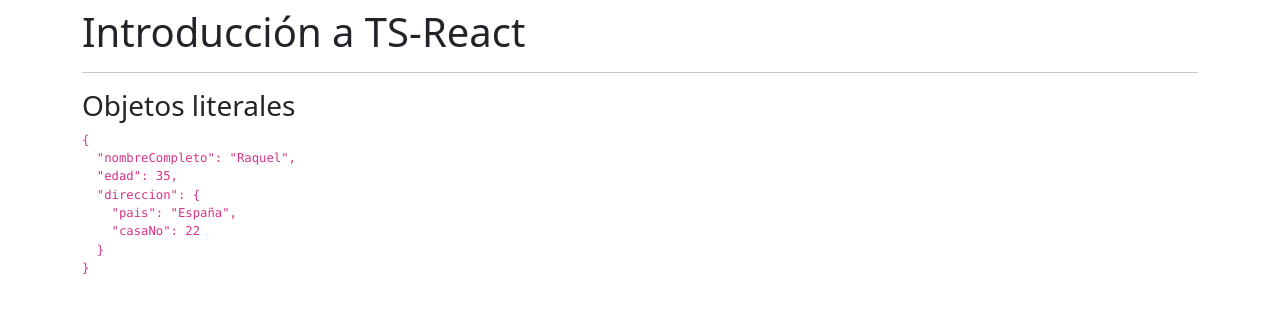
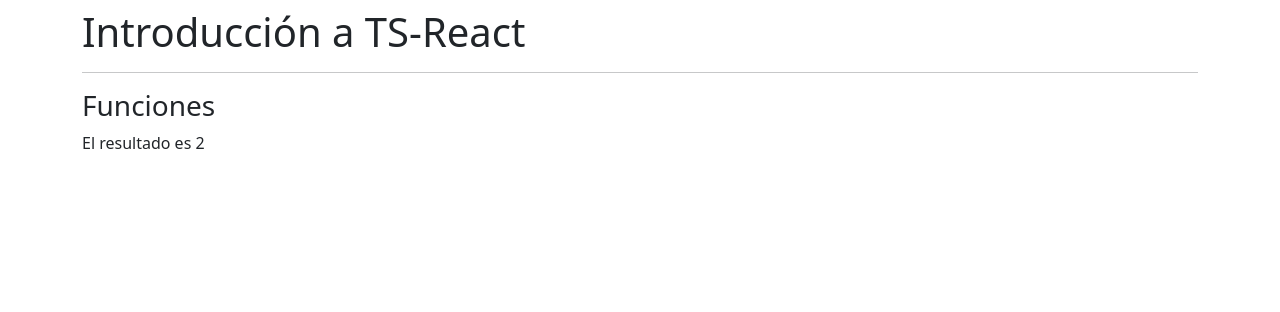
Before and after one commit to raquelv85/typescript, a React (Create React App) app: page / in a window 1280 px wide. Shown: the top 312 px of the page. Built offline with nearby package versions, Linux system fonts and the light colour scheme.

Commit message:
create component Funciones and add function with types

```diff
--- a/src/App.tsx
+++ b/src/App.tsx
@@ -1,5 +1,6 @@
 //import { TiposBasicos } from './typescript/TiposBasicos';
-import { ObjetosLiterales } from './typescript/ObjetosLiterales';
+//import { ObjetosLiterales } from './typescript/ObjetosLiterales';
+import { Funciones } from './typescript/Funciones';
 
 
 
@@ -9,7 +10,8 @@
       <h1>Introducción a TS-React</h1>
       <hr/>
       {/* <TiposBasicos/> */}
-        <ObjetosLiterales />
+        {/* <ObjetosLiterales /> */}
+        <Funciones />
     </div>
   )
 }
--- /dev/null
+++ b/src/typescript/Funciones.tsx
@@ -0,0 +1,15 @@
+
+
+export const Funciones = () => {
+
+  const sumar = (a: number, b: number): number => {
+    return a + b;
+  }
+
+  return (
+    <>
+      <h3>Funciones</h3>
+      <span>El resultado es {sumar(1, 1)}</span>
+    </>
+  )
+}
```
